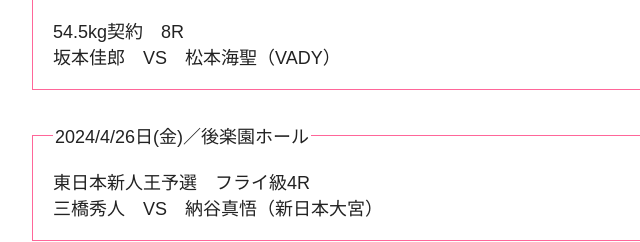
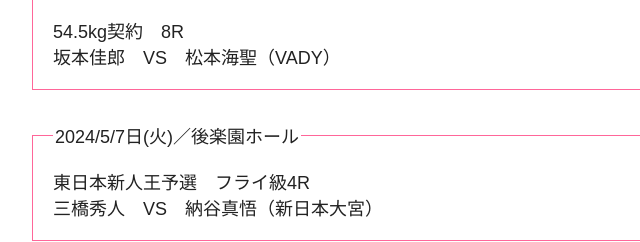
Before and after one commit to yoshihiroinoue1990/hondaboxing, a plain HTML site: page yotei_kekka.html in a window 1280 px wide. Shown: the part 820-1062 px from the top of the page, 248-888 px from the left. Drawn offline with nearby package versions, Linux system fonts and the light colour scheme; a script that the page names is missing; a web font is replaced by a local one.

Commit message:
index_yotei

```diff
--- a/yotei_kekka.html
+++ b/yotei_kekka.html
@@ -61,7 +61,7 @@
             </fieldset>
 
             <fieldset>
-                  <legend>2024/4/26日(金)／後楽園ホール</legend>
+                  <legend>2024/5/7日(火)／後楽園ホール</legend>
                   東日本新人王予選　フライ級4R<br>
                   三橋秀人　VS　納谷真悟（新日本大宮）<br>
             </fieldset>
```
Also changed, not shown: index.html (+1 -1 lines).
